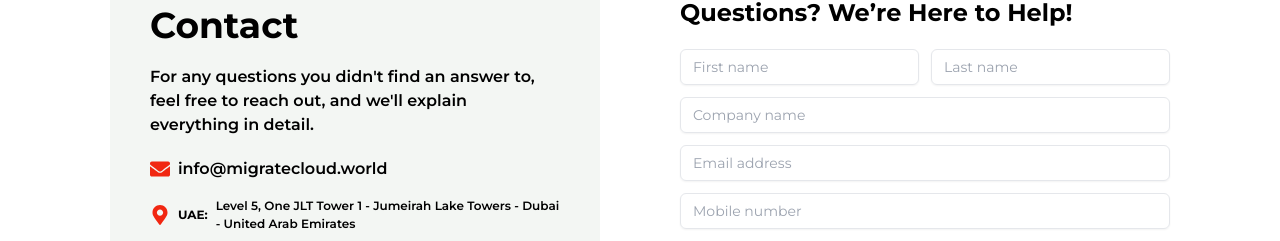
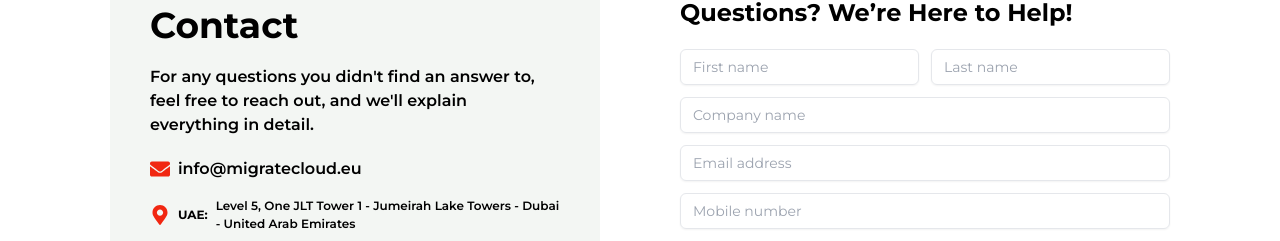
Before and after one commit to Ababil-Group/Migrate-Cloud, a Next.js app: page / in a window 1280 px wide. Shown: the part 5587-5828 px from the top of the page. Built offline with nearby package versions, Linux system fonts and the light colour scheme.

Commit message:
update mail contact pages

```diff
--- a/src/components/pages/homepage/GetInTouch.tsx
+++ b/src/components/pages/homepage/GetInTouch.tsx
@@ -23,7 +23,7 @@
                 <div>
                   <FaEnvelope className="text-xl text-primary" />
                 </div>
-                <p className="font-semibold">info@migratecloud.world</p>
+                <p className="font-semibold">info@migratecloud.eu</p>
               </div>
               <div className="flex items-center justify-start gap-2">
                 <div className="flex space-y-2">
```
